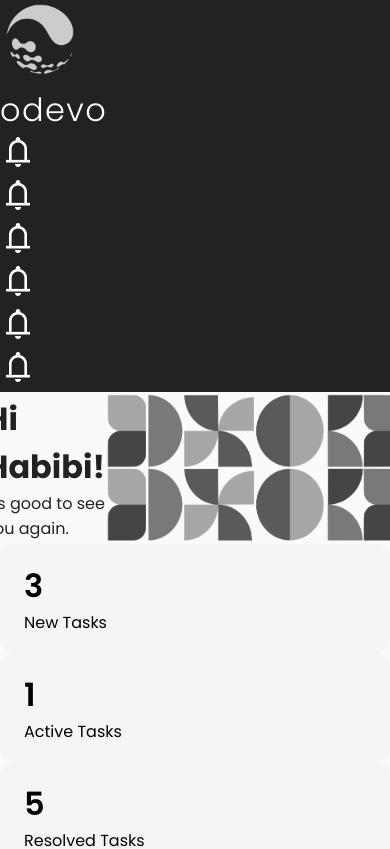
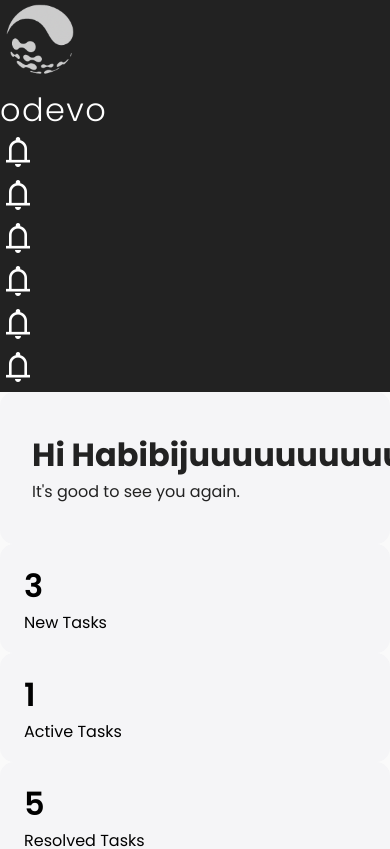
Before and after one commit to FredrikRidderfalk/odevo-issue-management-app, an Angular app: page / in a window 390 px wide. Shown: the top 849 px of the page. Built offline with nearby package versions, Linux system fonts and the light colour scheme.

Commit message:
update overflow responsiveness

```diff
--- a/src/app/Components/WelcomeMessageComponent/app.welcome-message.html
+++ b/src/app/Components/WelcomeMessageComponent/app.welcome-message.html
@@ -1,5 +1,5 @@
 <div class="container__welcome">
-  <div>
+  <div class="container__welcome-text">
     <h1 class="name">Hi {{ firstName }}!</h1>
     <p class="subtext">It's good to see you again.</p>
   </div>
--- a/src/app/Components/WelcomeMessageComponent/app.welcome-message.sass
+++ b/src/app/Components/WelcomeMessageComponent/app.welcome-message.sass
@@ -2,9 +2,21 @@
 
 .container__welcome
     @include flex-container
+    justify-content: space-between
+    background-color: $primary-lightgray
+    border-radius: rem(14)
     color: $primary-black
+    overflow: hidden
+.container__welcome-text
+    padding-left: rem(32)
+    padding-right: rem(10)
 .name
     display: block
+    white-space: nowrap
 .welcome-img
     max-width: 300px
     display: block
+
+@media only screen and (min-width: 768px)
+    .container__welcome
+        max-width: 600px
--- a/src/app/Components/WelcomeMessageComponent/welcome-message.component.ts
+++ b/src/app/Components/WelcomeMessageComponent/welcome-message.component.ts
@@ -7,5 +7,5 @@ import { Component } from "@angular/core";
 })
 
 export class WelcomeMessageComponent {
-    firstName = "Habibi"
+    firstName = "Habibijuuuuuuuuuu"
 }
```
